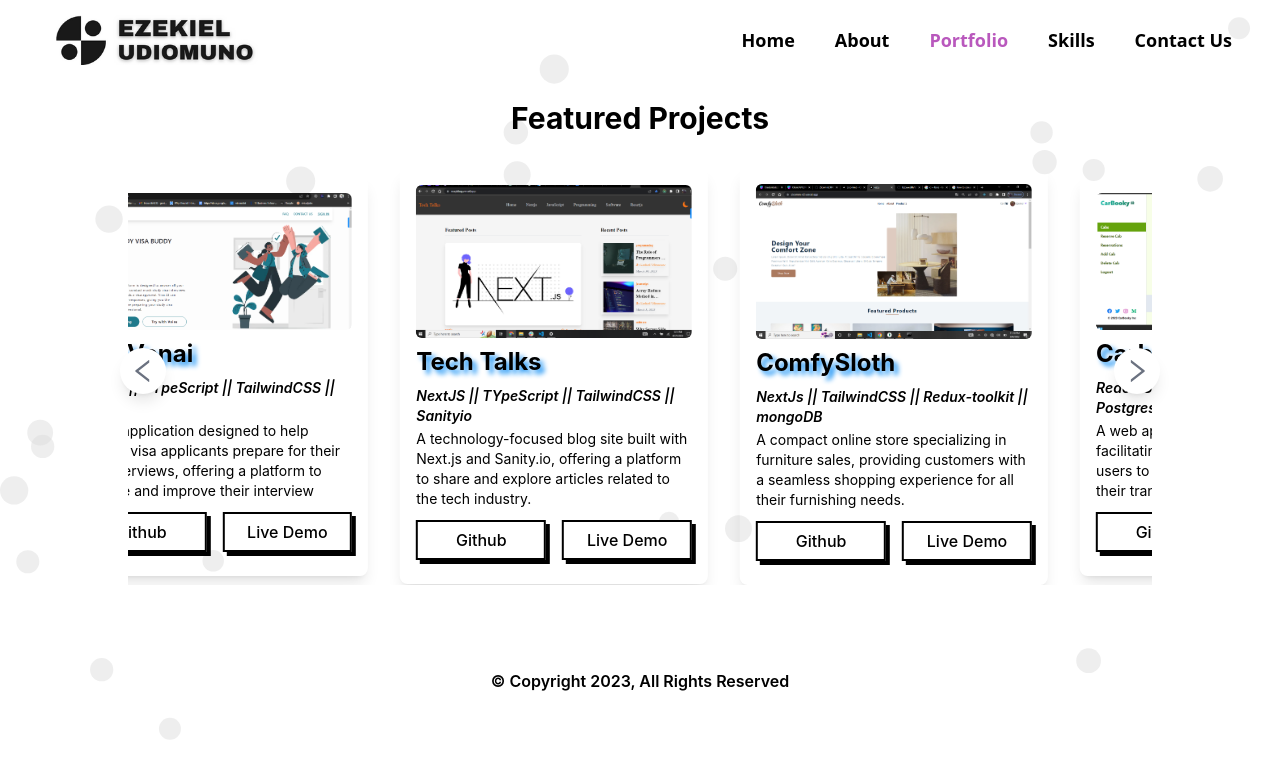
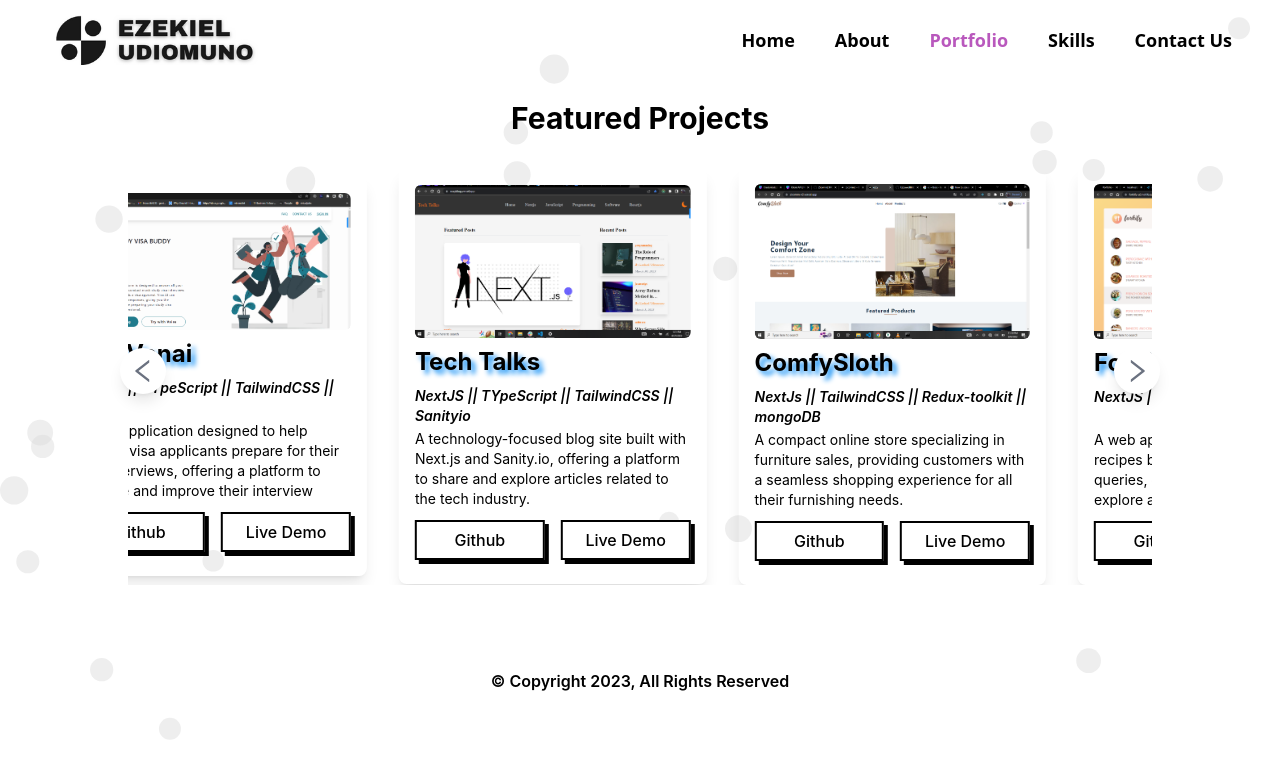
Before and after one commit to uezekiel-mufin/nextportfolio, a Next.js app: page /portfolio in a window 1280 px wide. Shown: the top 778 px of the page. Built offline with nearby package versions, Linux system fonts and the light colour scheme.

Commit message:
remove carbooky

```diff
--- a/public/components/portfolioData.js
+++ b/public/components/portfolioData.js
@@ -34,15 +34,6 @@ const data = [
 		Github: 'https://github.com/Ezzywealth/ComfySloth',
 	},
 	{
-		id: 4,
-		image: Carbooky,
-		name: 'Carbooky',
-		description: 'A web application dedicated to facilitating car rental services, allowing users to conveniently reserve cabs for their transportation needs.',
-		technologies: 'ReactJS || ReactJS || TailwindCSS || Postgres || Ruby on Rails',
-		liveDemo: 'https://carbooky.vercel.app/cabs',
-		Github: 'https://github.com/Ezzywealth/cab_bookings_frontend',
-	},
-	{
 		id: 5,
 		image: Forkify,
 		name: 'Forkify Recipes',
```
